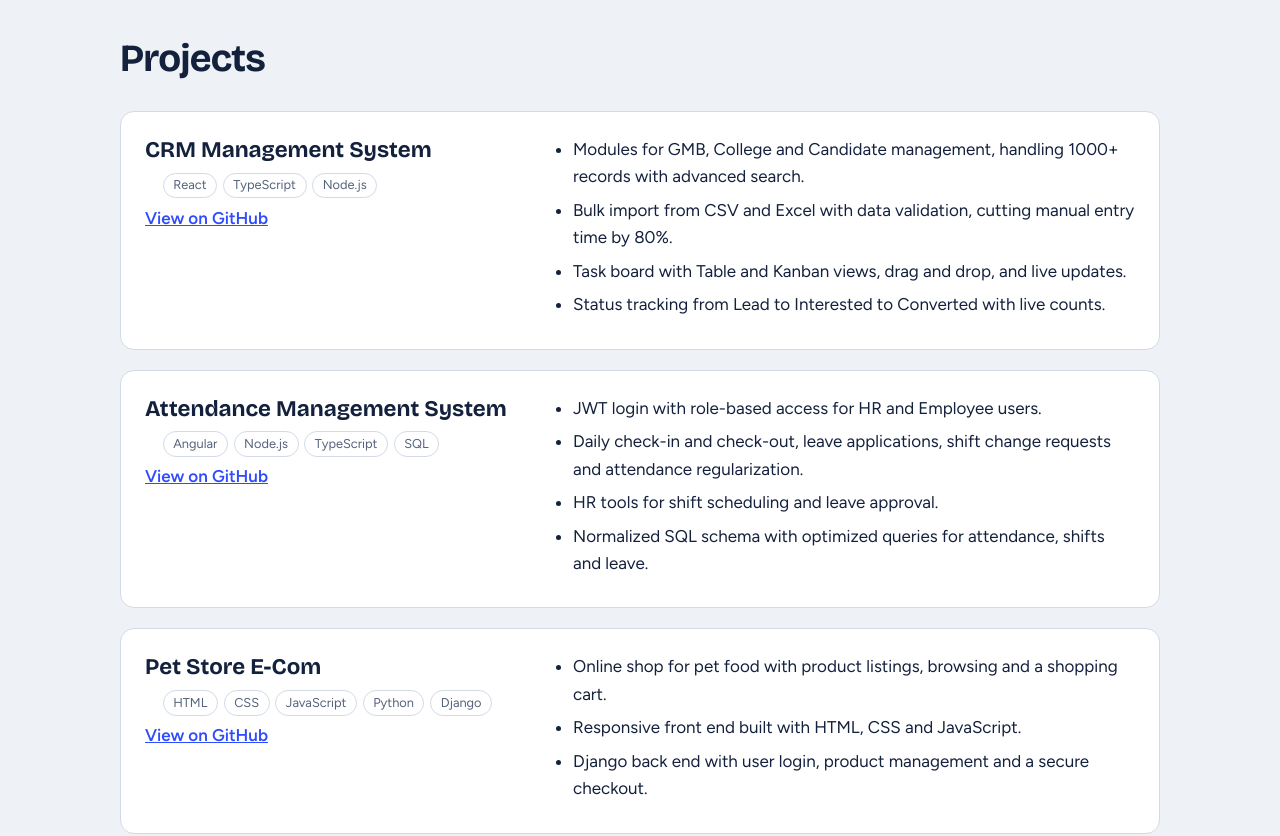
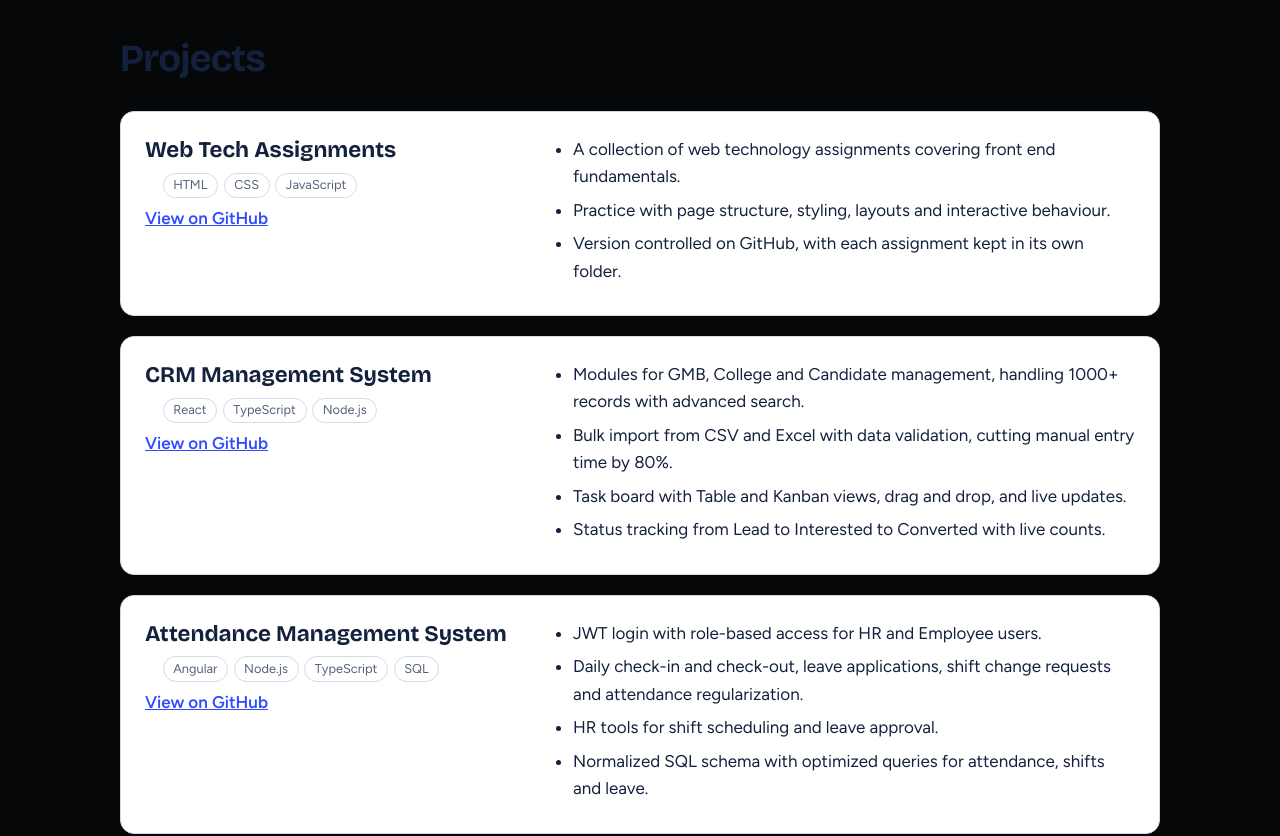
Before and after one commit to pravin575/E-PORT, a plain HTML site: page index.html in a window 1280 px wide. Shown: the part 1760-2596 px from the top of the page. Drawn offline with nearby package versions, Linux system fonts and the light colour scheme.

Commit message:
updated code

```diff
--- a/index.html
+++ b/index.html
@@ -8,7 +8,7 @@
 <link href="https://fonts.googleapis.com/css2?family=Bricolage+Grotesque:wght@500;700;800&family=Figtree:wght@400;500;600&display=swap" rel="stylesheet">
 <style>
 :root{
-  --bg:#eef1f6; --surface:#ffffff; --ink:#14213d; --muted:#55627c; --line:#d3dae6;
+  --bg:#060708; --surface:#ffffff; --ink:#14213d; --muted:#55627c; --line:#d3dae6;
   --accent:#2f4bff; --accent-ink:#ffffff; --mark:#ffe27a;
   --display:'Bricolage Grotesque','Trebuchet MS',sans-serif; --body:'Figtree',system-ui,sans-serif;
   box-sizing:border-box; padding-top:env(safe-area-inset-top,0px); padding-bottom:env(safe-area-inset-bottom,0px);
@@ -157,6 +157,18 @@ footer{text-align:center;color:var(--muted);font-size:.9rem;padding-bottom:2rem}
       <div class="projects">
         <article class="proj">
           <div>
+            <h3>Web Tech Assignments</h3>
+            <ul class="tags"><li>HTML</li><li>CSS</li><li>JavaScript</li></ul>
+            <a class="link" href="https://github.com/pravin575/WEB-TECH-ASSIGNMENTS" target="_blank" rel="noopener">View on GitHub</a>
+          </div>
+          <ul>
+            <li>A collection of web technology assignments covering front end fundamentals.</li>
+            <li>Practice with page structure, styling, layouts and interactive behaviour.</li>
+            <li>Version controlled on GitHub, with each assignment kept in its own folder.</li>
+          </ul>
+        </article>
+        <article class="proj">
+          <div>
             <h3>CRM Management System</h3>
             <ul class="tags"><li>React</li><li>TypeScript</li><li>Node.js</li></ul>
             <a class="link" href="https://github.com/Webmobi360-Development/CRM-Project.git" target="_blank" rel="noopener">View on GitHub</a>
```
